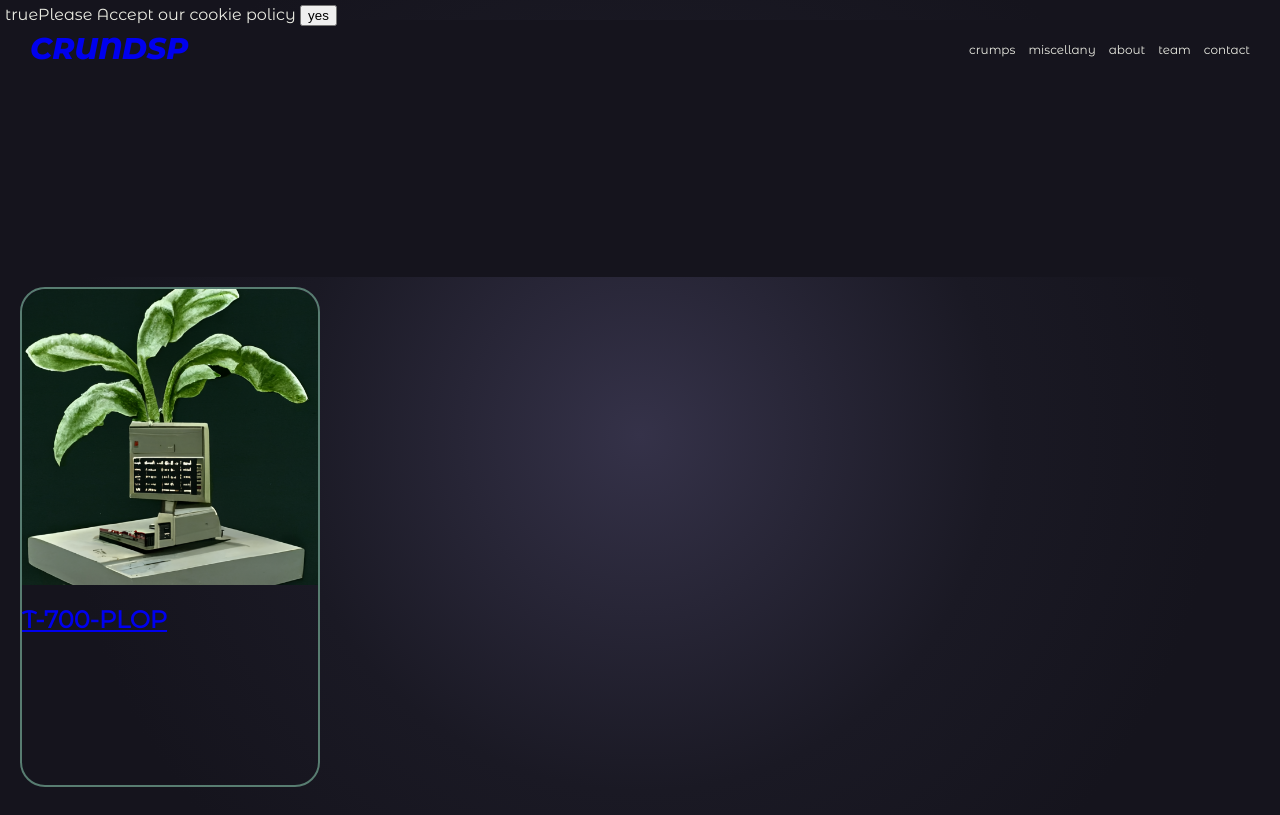
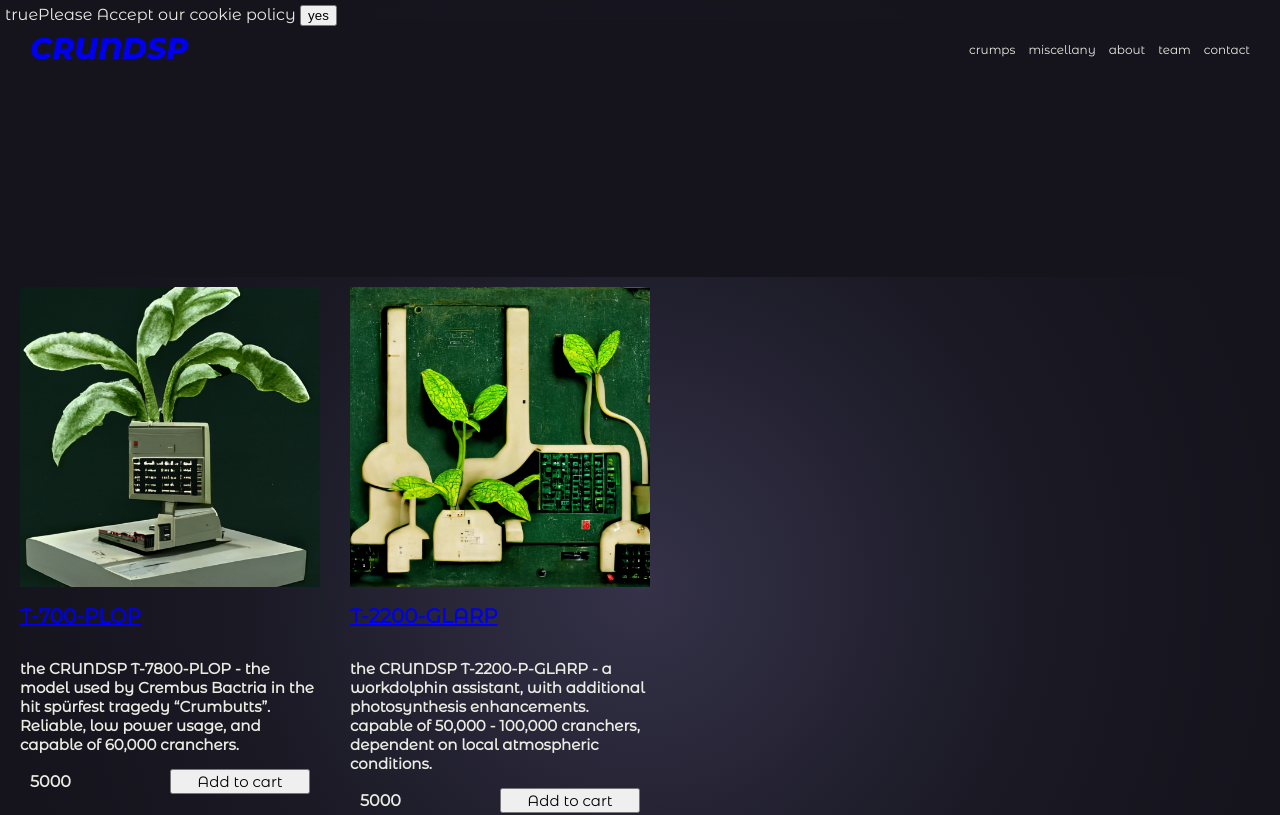
Before and after one commit to wifryo/next.js-ecommerce-store, a Next.js app: page /crumps in a window 1280 px wide. Shown: the top 815 px of the page. Built offline with nearby package versions, Linux system fonts and the light colour scheme.

Commit message:
Add content

```diff
--- a/database/crumps.js
+++ b/database/crumps.js
@@ -3,6 +3,12 @@ export const crumpsDatabase = [
     id: '1',
     name: 'T-700-PLOP',
     description: `the CRUNDSP T-7800-PLOP - the model used by Crembus Bactria in the hit spürfest tragedy “Crumbutts”. Reliable, low power usage, and capable of 60,000 cranchers.`,
-    src: '/crumps/crumps1.webp',
+    price: '5000',
+  },
+  {
+    id: '2',
+    name: 'T-2200-GLARP',
+    description: `the CRUNDSP T-2200-P-GLARP - a workdolphin assistant, with additional photosynthesis enhancements. capable of 50,000 - 100,000 cranchers, dependent on local atmospheric conditions.`,
+    price: '5000',
   },
 ];
--- a/pages/crumps/index.js
+++ b/pages/crumps/index.js
@@ -13,18 +13,44 @@ const bodyStyles = css`
 `;
 const cardStyles = css`
   width: 300px;
-  height: 500px;
-  border-radius: 25px;
-  border: 2px solid #587d71;
+  height: 800px;
   display: flex;
   flex-direction: column;
   margin-right: 30px;
   margin-bottom: 30px;
 `;
 const imageStyles = css`
-  border-top-left-radius: 25px;
-  border-top-right-radius: 25px;
   margin: 0;
+`;
+
+const priceStyles = css`
+  font-weight: 700;
+  position: relative;
+  padding-left: 10px;
+  align-self: center;
+`;
+
+const titleStyles = css`
+  font-size: 20px;
+`;
+
+const descriptionStyles = css`
+  font-size: 15px;
+  font-family: 'Montserrat Alternates', sans-serif;
+  text-align: left;
+`;
+
+const buttonStyles = css`
+  font-size: 20px;
+  width: 140px;
+  font-family: 'Montserrat Alternates', sans-serif;
+  font-size: 15px;
+  margin-right: 10px;
+`;
+
+const baseWrapper = css`
+  display: flex;
+  justify-content: space-between;
 `;
 
 export default function Crumps(props) {
@@ -50,12 +76,17 @@ export default function Crumps(props) {
                 width="300"
                 height="300"
               />
-              <h2>
+              <h2 css={titleStyles}>
                 <Link href={`/crumps/${crump.id}`}>
                   <a>{crump.name}</a>
                 </Link>
               </h2>
-              <div>{/* {crump.icon} ⭐️ {item.stars} */}</div>
+
+              <h3 css={descriptionStyles}>{crump.description}</h3>
+              <div css={baseWrapper}>
+                <div css={priceStyles}>{crump.price}</div>
+                <button css={buttonStyles}>Add to cart</button>
+              </div>
             </div>
           );
         })}
```
